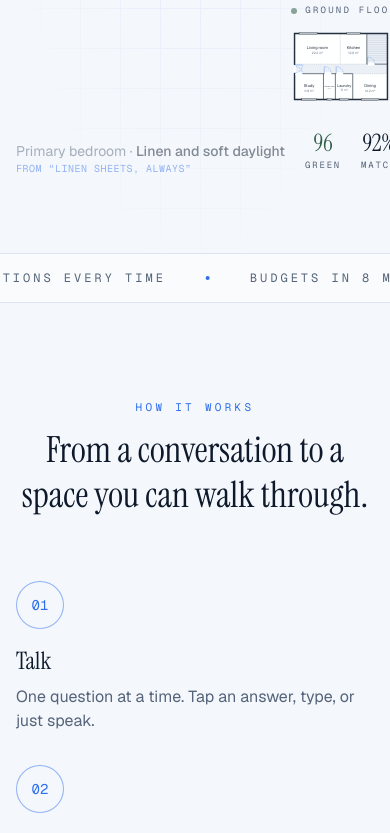
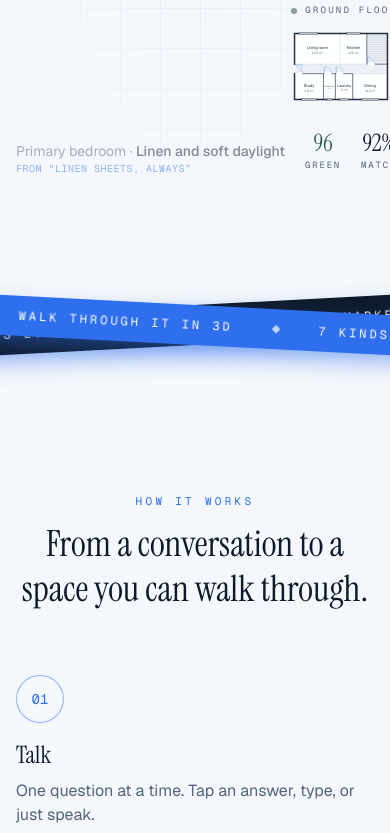
Before and after one commit to vickysharma-prog/arcon, a Next.js app: page / in a window 390 px wide. Shown: the part 940-1773 px from the top of the page. Built offline with nearby package versions, Linux system fonts and the light colour scheme.

Commit message:
Landing: two crossing fact tapes, ink and blue, running opposite ways

```diff
--- a/components/landing/Sections.tsx
+++ b/components/landing/Sections.tsx
@@ -26,14 +26,24 @@ function Heading({ eyebrow, title, sub }: { eyebrow: string; title: ReactNode; s
 // The numbers under the hero, running past slowly.
 const FACTS = ["7 kinds of space", "3 plan options every time", "Budgets in 8 markets", "English, हिंदी, Hinglish", "About 8 minutes", "Plants in every room", "Walk through it in 3D"];
 
+// Two tapes crossing under the hero, one in ink and one in blue, running opposite ways.
 export function Facts() {
   return (
-    <div className="relative overflow-hidden border-y border-line bg-paper-raised/60 py-4" aria-label={FACTS.join(", ")}>
-      <div className="flex w-max animate-[marquee_40s_linear_infinite] gap-10 motion-reduce:animate-none" aria-hidden>
+    <div className="relative h-36 overflow-hidden sm:h-40" aria-label={FACTS.join(", ")}>
+      <Tape className="-rotate-[3deg] bg-btn text-btn-ink" />
+      <Tape className="rotate-[3deg] bg-accent text-white" reverse />
+    </div>
+  );
+}
+
+function Tape({ className, reverse = false }: { className: string; reverse?: boolean }) {
+  return (
+    <div aria-hidden className={`absolute -inset-x-10 top-1/2 -translate-y-1/2 py-3 shadow-[0_10px_30px_-12px_var(--accent)] ${className}`}>
+      <div className={`flex w-max gap-10 animate-[marquee_40s_linear_infinite] motion-reduce:animate-none ${reverse ? "[animation-direction:reverse]" : ""}`}>
         {[...FACTS, ...FACTS].map((f, i) => (
-          <span key={i} className="flex items-center gap-10 whitespace-nowrap font-mono text-xs uppercase tracking-[0.25em] text-ink-soft">
+          <span key={i} className="flex items-center gap-10 whitespace-nowrap font-mono text-xs uppercase tracking-[0.25em] sm:text-sm">
             {f}
-            <span className="h-1 w-1 rounded-full bg-accent" />
+            <span className="h-1.5 w-1.5 rotate-45 bg-current opacity-70" />
           </span>
         ))}
       </div>
```
